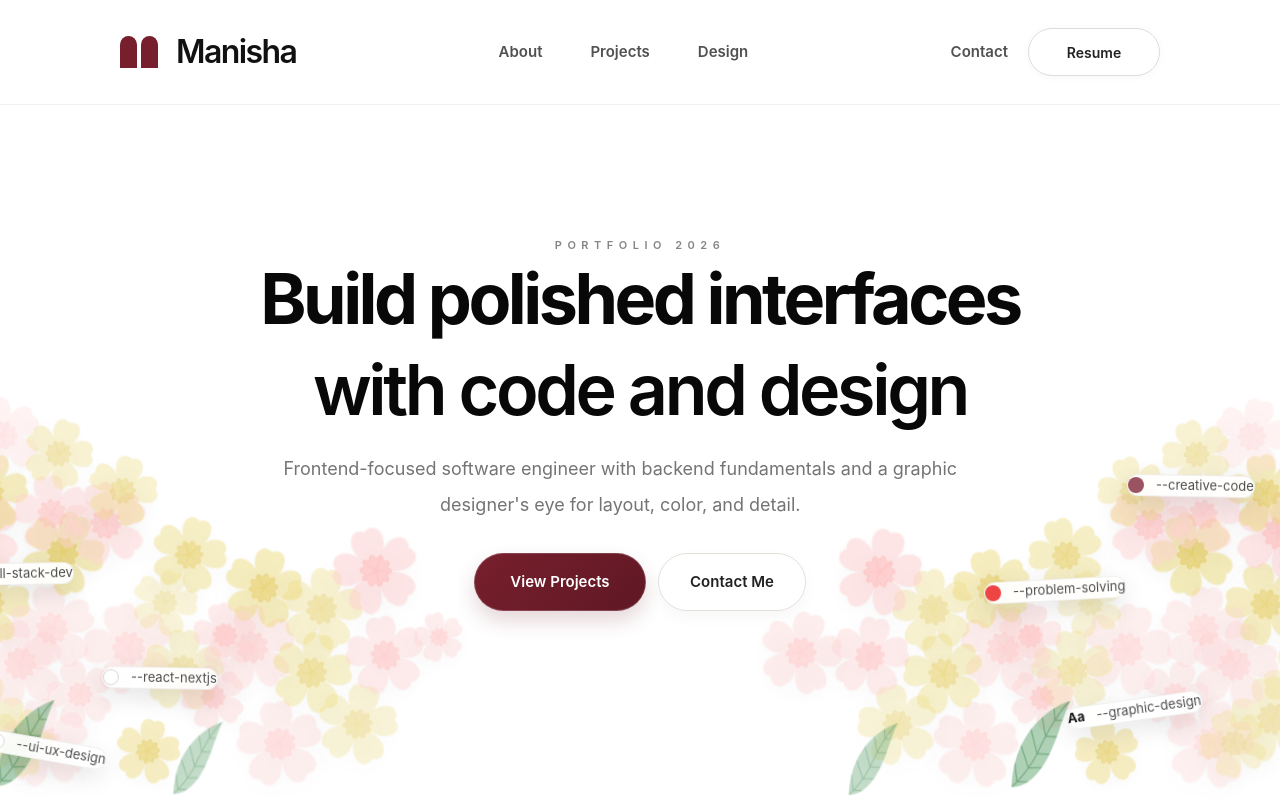
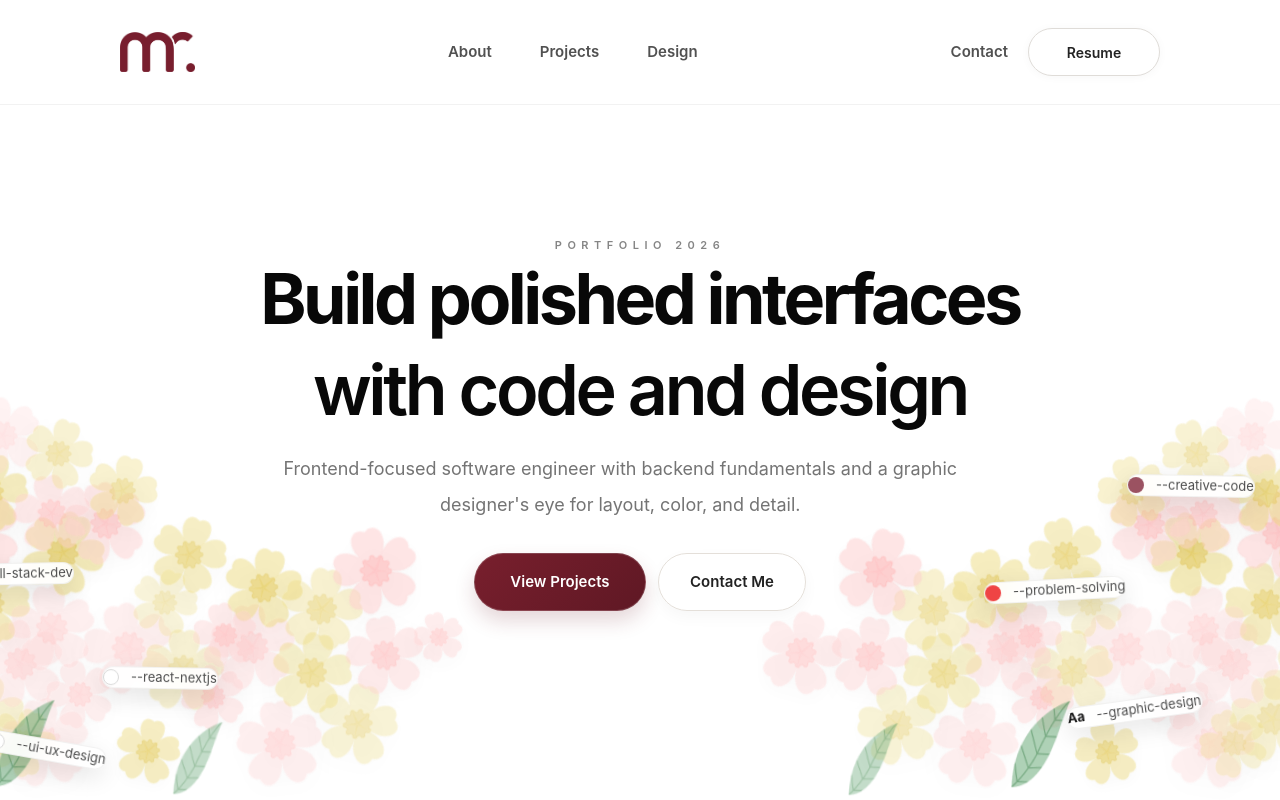
Before and after one commit to manisha666-star/portfolio, a Next.js app: page / in a window 1280 px wide. Shown: the top 800 px of the page. Built offline with nearby package versions, Linux system fonts and the light colour scheme.

Commit message:
updated logo, self designed logo

```diff
--- a/src/components/layout/Navbar.tsx
+++ b/src/components/layout/Navbar.tsx
@@ -1,3 +1,5 @@
+import Image from "next/image";
+
 export default function Navbar() {
   return (
     <header className="fixed inset-x-0 top-0 z-50 border-b border-black/5 bg-white/95 backdrop-blur-md">
@@ -10,16 +12,14 @@ export default function Navbar() {
             className="flex items-center gap-4 text-[#111]"
             aria-label="Manisha Rai home"
           >
-            <span
-              aria-hidden="true"
-              className="flex h-8 w-10 items-end gap-1"
-            >
-              <span className="h-8 w-[17px] rounded-t-full bg-[var(--brand-maroon)]" />
-              <span className="h-8 w-[17px] rounded-t-full bg-[var(--brand-maroon)]" />
-            </span>
-            <span className="brand-font text-[28px] font-semibold leading-none tracking-[-0.05em] sm:text-[32px]">
-              Manisha
-            </span>
+            <Image
+              src="/logo.png"
+              alt="Manisha Rai logo"
+              width={650}
+              height={347}
+              className="h-10 w-auto"
+              priority
+            />
           </a>
 
           <div className="hidden items-center gap-12 text-[15px] font-semibold text-[#515151] md:flex">
```
Also changed, not shown: public/logo.png (added).
